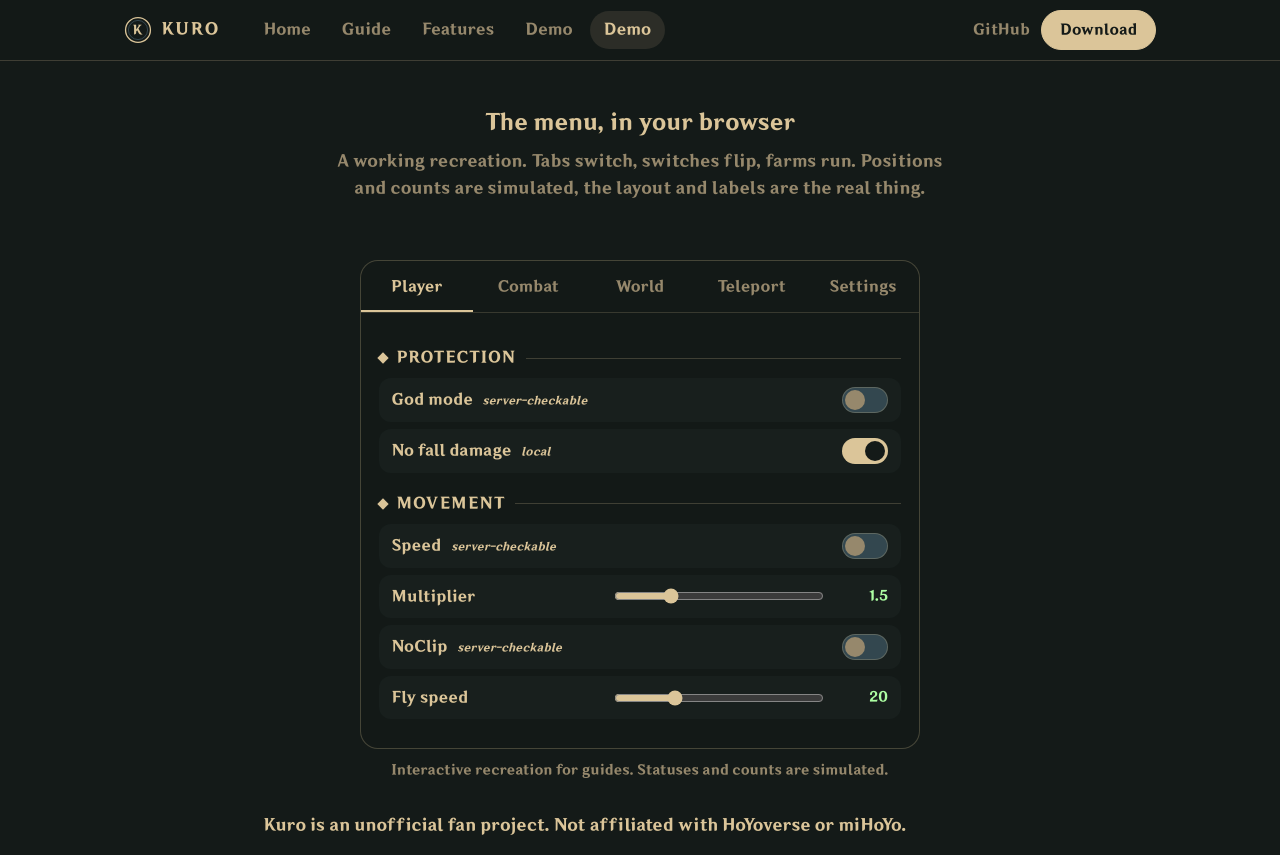
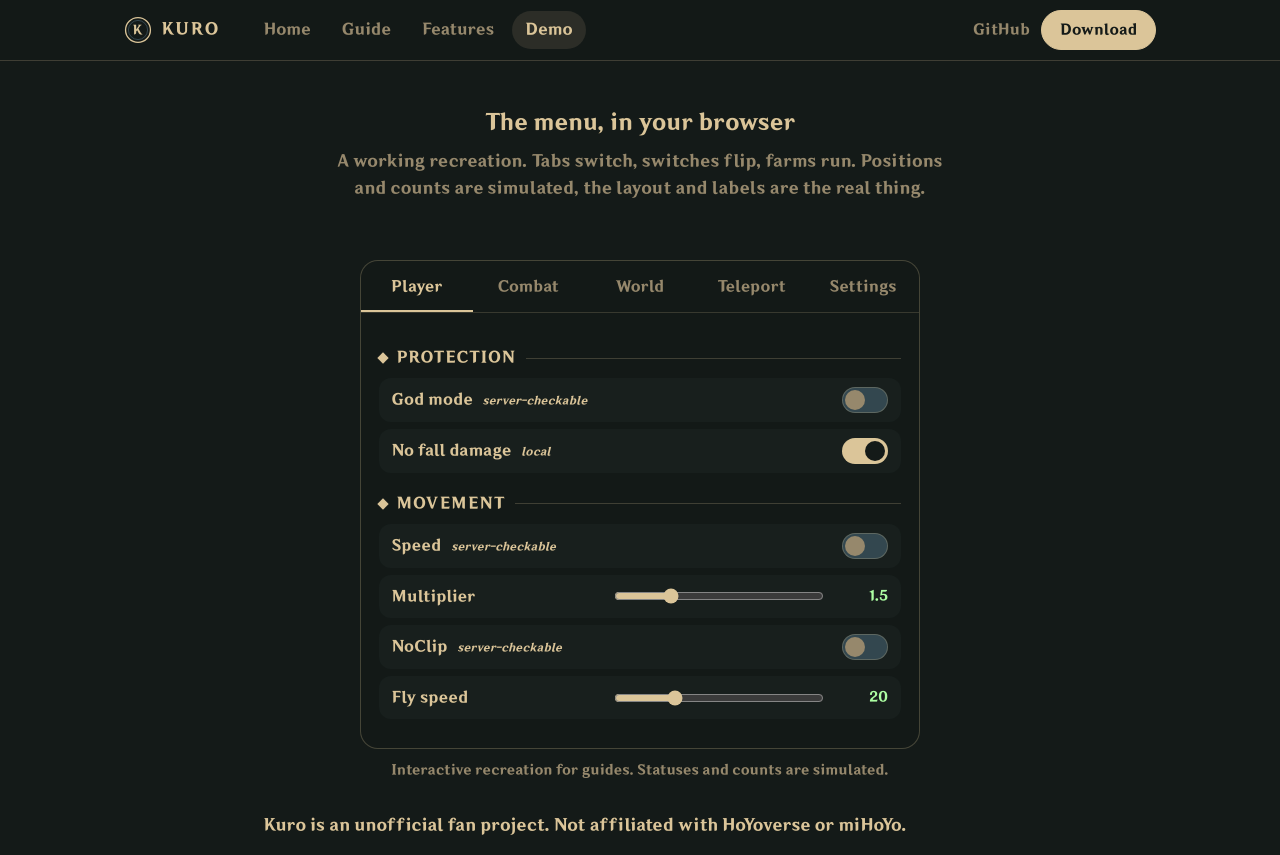
Before and after one commit to 4firas/Kuro-GI, a plain HTML site: page docs/demo.html in a window 1280 px wide. Drawn offline with Linux system fonts and the light colour scheme.

Commit message:
Demo nav dedupe

```diff
--- a/docs/demo.html
+++ b/docs/demo.html
@@ -69,7 +69,7 @@
 
 <div class="topbar"><div class="wrap">
 <a class="brand" href="index.html"><svg viewBox="0 0 54 54"><circle cx="27" cy="27" r="24" fill="#141a18" stroke="#dbc599" stroke-width="2.5"/><circle cx="27" cy="27" r="18.5" fill="none" stroke="#557283" stroke-width="1"/><text x="27" y="28.5" text-anchor="middle" dominant-baseline="central" font-family="HYWenHei,'Hiragino Sans GB',sans-serif" font-size="24" font-weight="800" fill="#dbc599">K</text></svg>KURO</a>
-<nav class="navlinks"><a href="index.html">Home</a><a href="guide.html">Guide</a><a href="features.html">Features</a><a href="demo.html">Demo</a><a class="here" href="demo.html">Demo</a></nav>
+<nav class="navlinks"><a href="index.html">Home</a><a href="guide.html">Guide</a><a href="features.html">Features</a><a class="here" href="demo.html">Demo</a></nav>
 <span class="topright"><a class="gh" href="https://github.com/4firas/Kuro-GI">GitHub</a><a class="btn small primary" href="https://github.com/4firas/Kuro-GI/releases/tag/v2.0">Download</a></span>
 </div></div>
 
```
